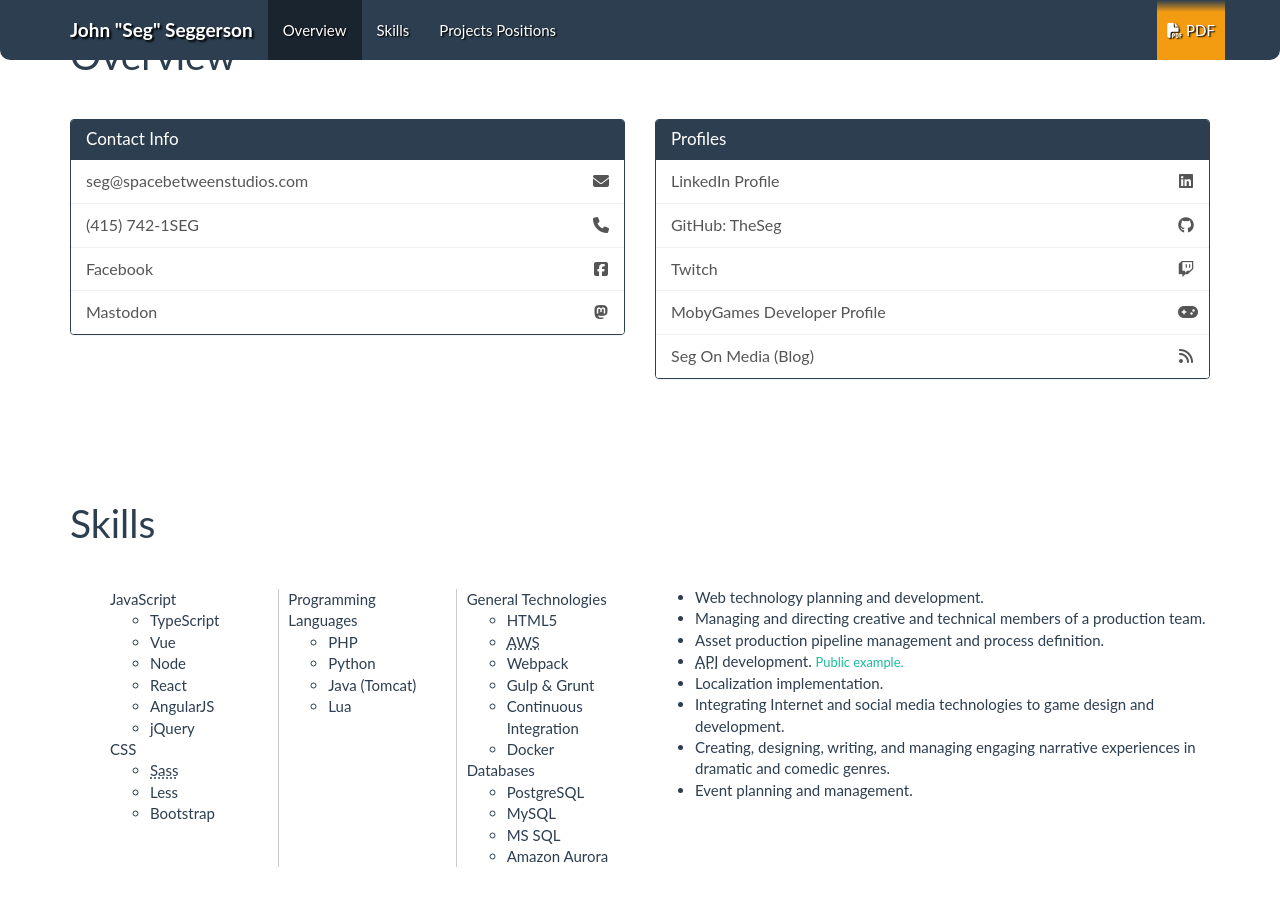
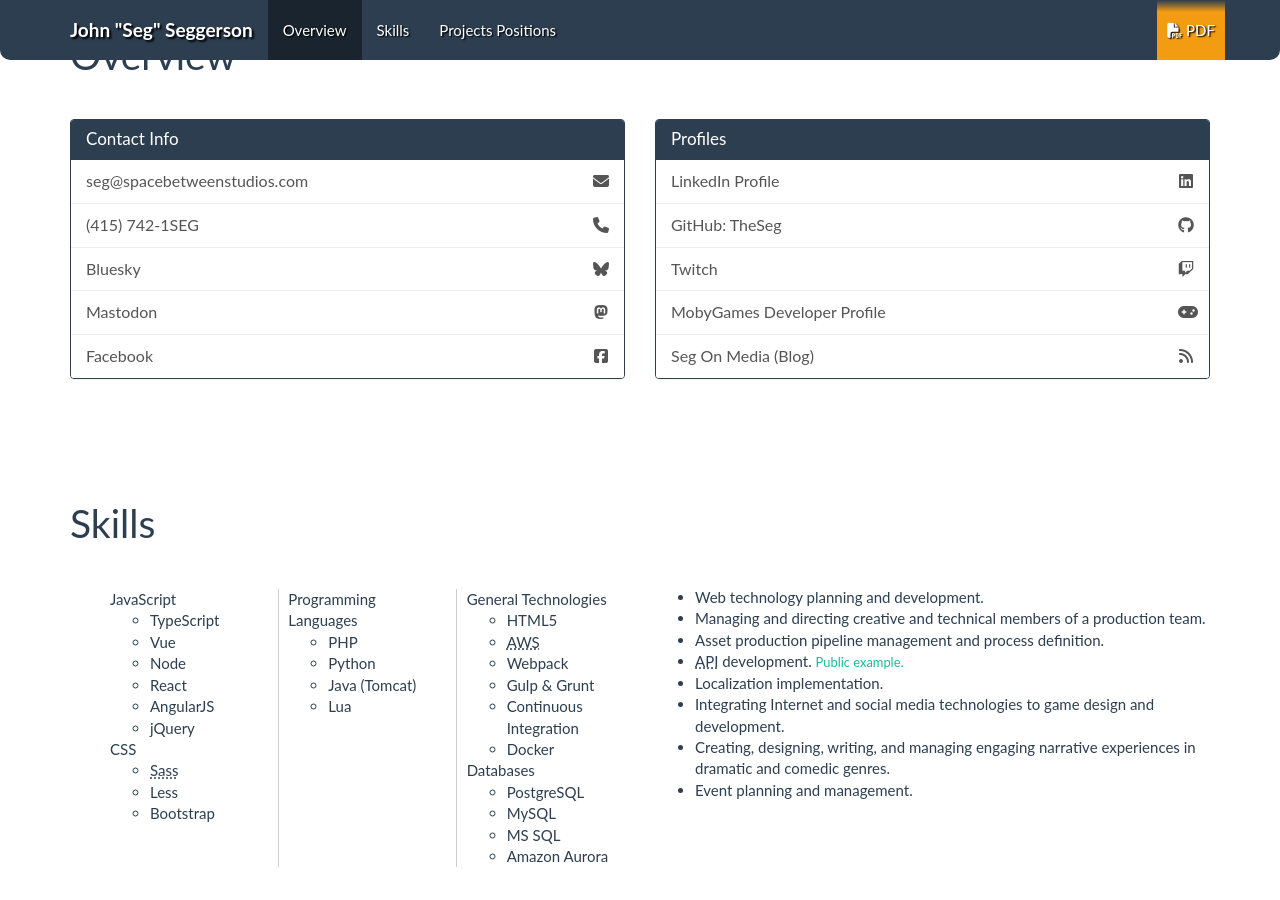
Before and after one commit to TheSeg/theseg.github.io, a Jekyll site: the page built from index.html, in a window 1280 px wide and 900 px high, scrolled down 757 px. Built offline with Jekyll 4.4.1, drawn with Linux system fonts in a browser that asks for light colours; some web fonts are replaced; Markdown is read by kramdown in place of the engine named in the settings.

Commit message:
Add Bluesky link

```diff
--- a/_includes/content/contact.html
+++ b/_includes/content/contact.html
@@ -22,17 +22,23 @@
             </span>
             (415) 742-1SEG
           </a>
-          <a href="https://www.facebook.com/TheSeg" target="_blank" rel="noopener" class="list-group-item">
+          <a rel="me" href="https://bsky.app/profile/theseg.bsky.social" target="_blank" class="list-group-item">
             <span class="seg-icon-item">
-              <i class="fab fa-facebook-square" aria-hidden="true"></i>
+              <i class="fab fa-bluesky"></i>
             </span>
-            Facebook
+            Bluesky
           </a>
           <a rel="me" href="https://mastodon.social/@TheSeg" target="_blank" class="list-group-item">
             <span class="seg-icon-item">
               <i class="fab fa-mastodon"></i>
             </span>
             Mastodon
+          </a>
+          <a href="https://www.facebook.com/TheSeg" target="_blank" rel="noopener" class="list-group-item">
+            <span class="seg-icon-item">
+              <i class="fab fa-facebook-square" aria-hidden="true"></i>
+            </span>
+            Facebook
           </a>
         </div>
       </div>
```
